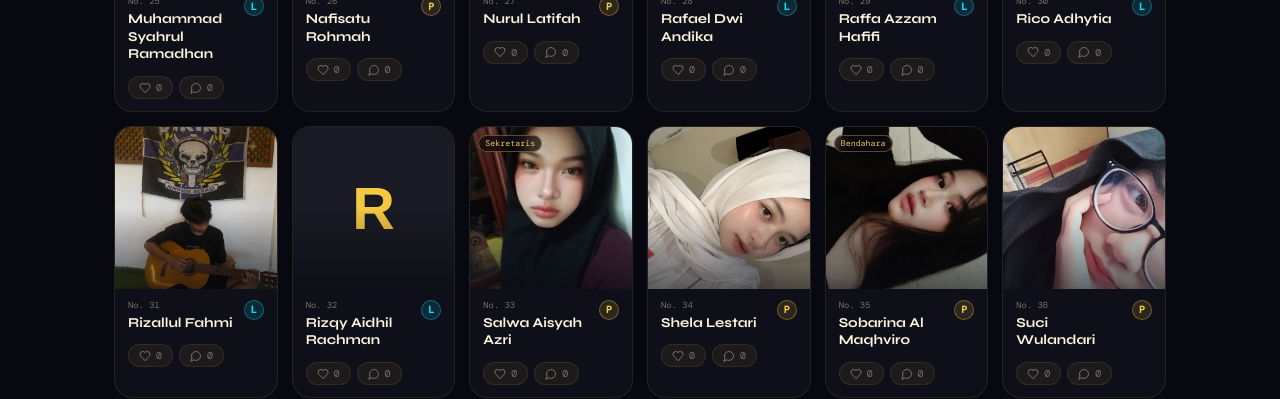
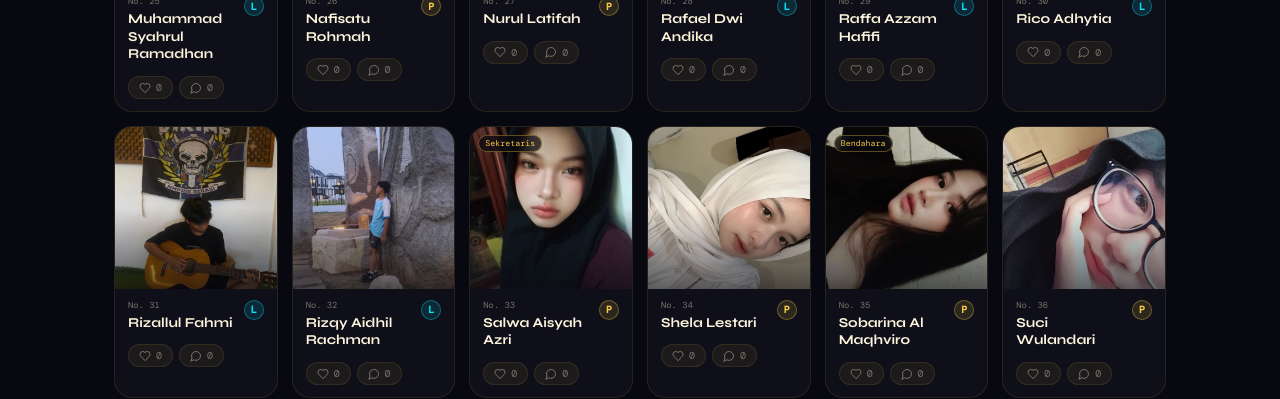
Before and after one commit to danzprstt/xi-tkj-5, a React (Vite) app: page / in a window 1280 px wide. Shown: the part 4380-4779 px from the top of the page. Built offline with nearby package versions, Linux system fonts and the light colour scheme; no server answers; the database is empty.

Commit message:
Fix photo path for Rizqy Aidhil Rachman

```diff
--- a/src/data/siswa.js
+++ b/src/data/siswa.js
@@ -30,7 +30,7 @@ export const SISWA = [
   {no:29, nama:"Raffa Azzam Hafifi", lp:"L", photo:"/siswa_i/ajam.jpg"},
   {no:30, nama:"Rico Adhytia", lp:"L", photo:"/siswa_i/riko.jpg"},
   {no:31, nama:"Rizallul Fahmi", lp:"L", photo:"siswa_i/momot.jpg"},
-  {no:32, nama:"Rizqy Aidhil Rachman", lp:"L", photo:""},
+  {no:32, nama:"Rizqy Aidhil Rachman", lp:"L", photo:"./siswa_i/aidil.jpg"},
   {no:33, nama:"Salwa Aisyah Azri", lp:"P", photo:"/siswa_i/salwa.jpg"},
   {no:34, nama:"Shela Lestari", lp:"P", photo:"/siswa_i/sela.jpg"},
   {no:35, nama:"Sobarina Al Maqhviro", lp:"P", photo:"/siswa_i/soba.jpg"},
```
